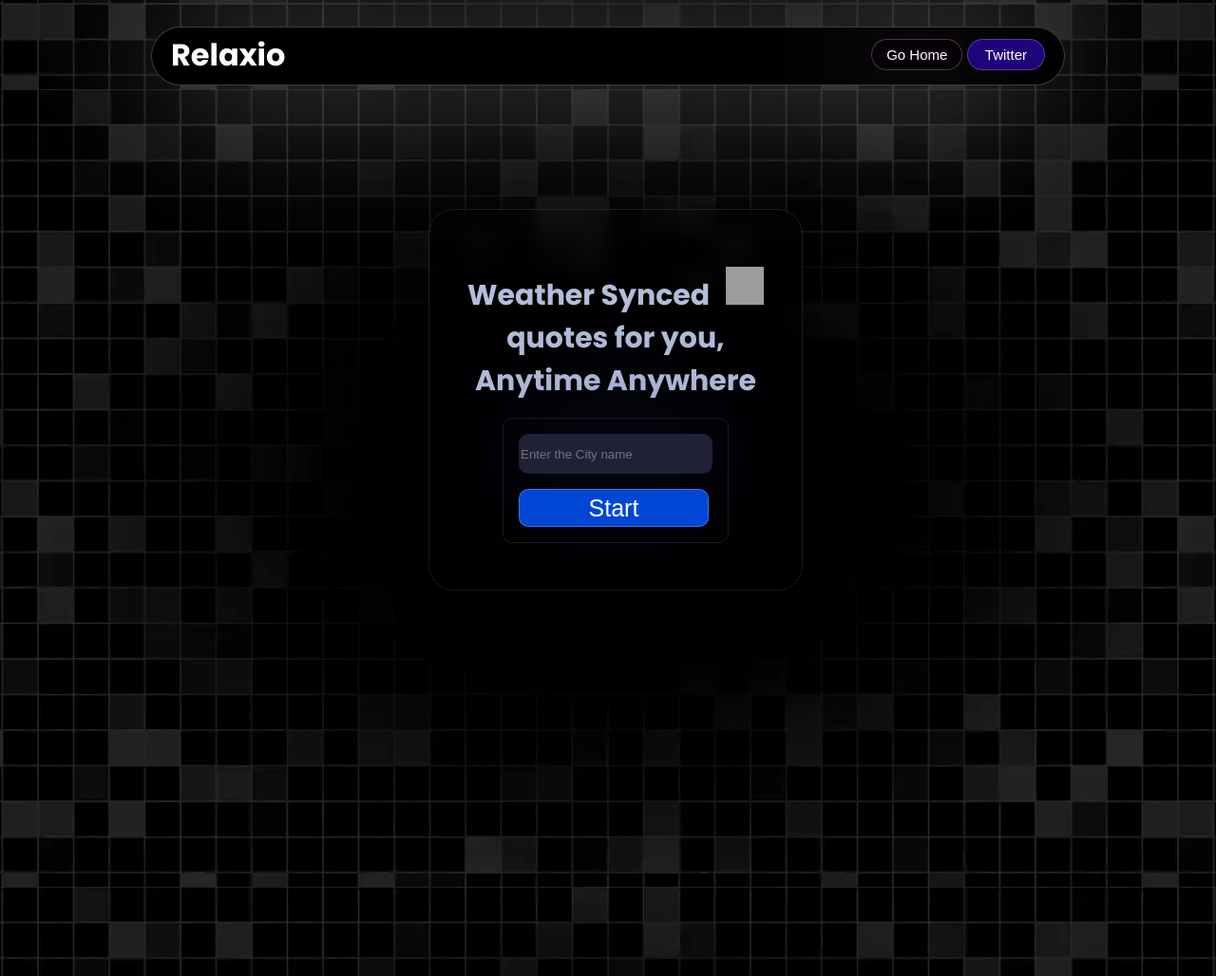
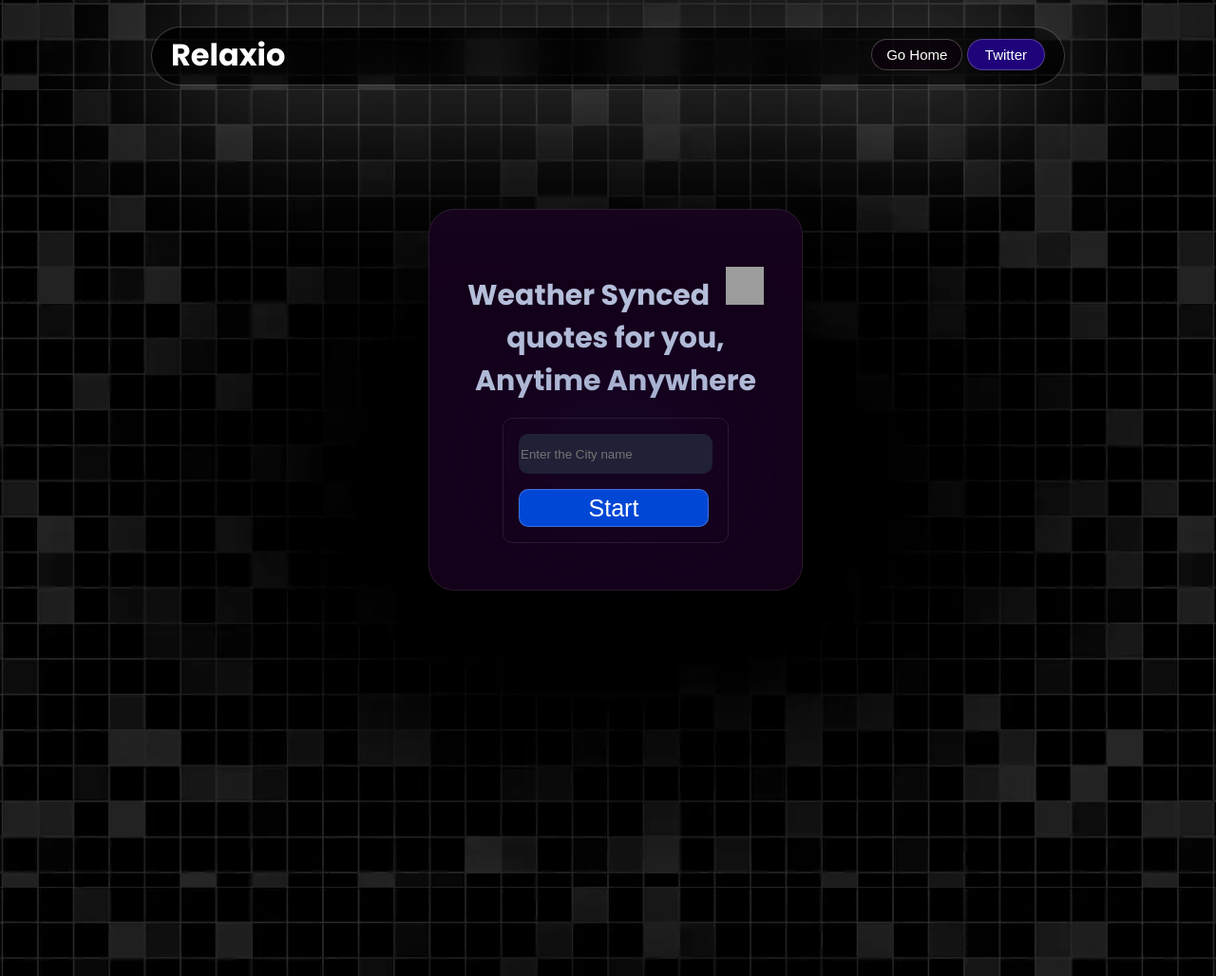
Before and after one commit to DivyanshTulsiani/Relaxio, a plain HTML site: page index.html in a window 1280 px wide. Shown: the whole page at 95% size. Drawn offline with nearby package versions, Linux system fonts and the light colour scheme; grey boxes are pictures that could not be loaded.

Commit message:
added all final changes

```diff
--- a/main.css
+++ b/main.css
@@ -27,7 +27,7 @@ body{
 
 .topbar{
   margin: 0 auto;
-  background: rgb(0, 0, 0);
+  background: rgb(0, 0, 0,0.1);
   border-radius: 150px;
   position: fixed;
   left: 50%;
@@ -35,7 +35,7 @@ body{
   transform: translate(-50%);
   width: 120vh;
   height: 60px;
-
+  z-index: 3;
   display: flex;
   justify-content: space-between;
   -webkit-backdrop-filter: blur(50px);
@@ -85,7 +85,8 @@ body{
 }
 .searchcity{
   margin: 0 auto;
-  background: linear-gradient(330deg,rgba(0,0,0,0.1),rgba(255,255,255,0));
+  /* background: linear-gradient(330deg,rgba(0,0,0,0.1),rgba(255,255,255,0)); */
+  background: #14001a;
   /* background-image: image-set(url(https://playota.app/_next/static/media/circleThing.144242df.svg)); */
   border-radius: 27px;
   width: 392px;
@@ -319,7 +320,6 @@ body{
   font-weight: 900;
   font-size: 2.3rem;
 }
-
 .quotecontent{
   padding-left: 0.5rem;
   padding-right: 0.5rem;
```
